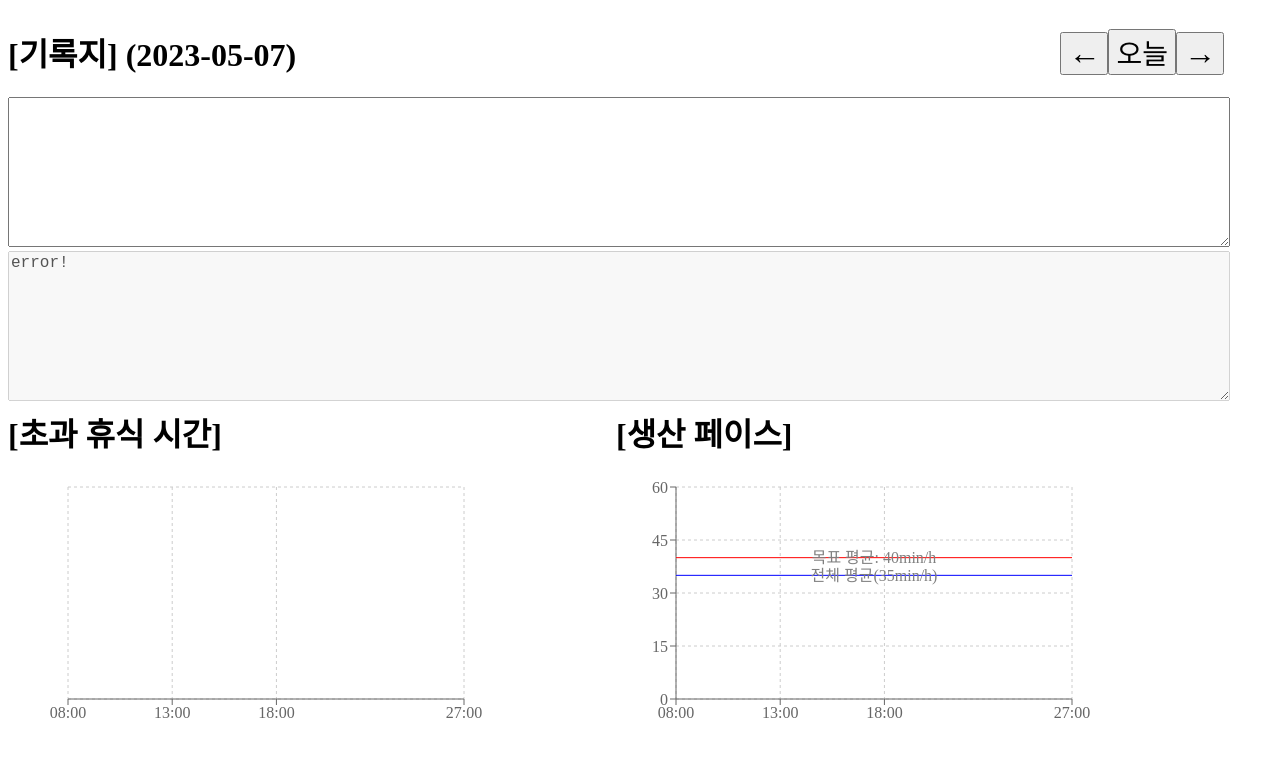
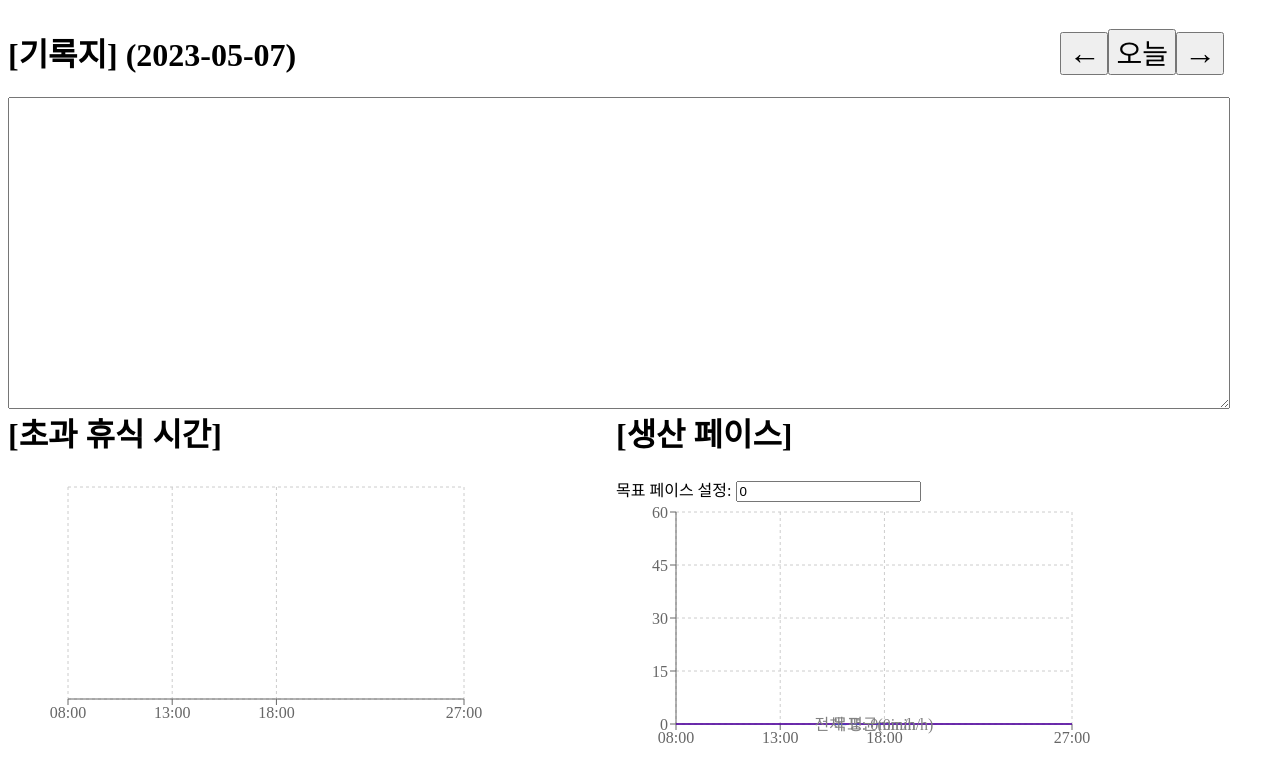
Before and after one commit to seongbin9786/my-time, a React (Vite) app: page / in a window 1280 px wide. Shown: the top 782 px of the page. Built offline with nearby package versions, Linux system fonts and the light colour scheme.

Commit message:
feat: 목표 페이스 설정 input 추가, 기타 리팩토링

```diff
--- a/src/App.tsx
+++ b/src/App.tsx
@@ -1,10 +1,11 @@
-import { PropsWithChildren, useState } from 'react';
+import { ChangeEvent, PropsWithChildren, useState } from 'react';
 
-import { avgPaceOf } from './assets/api/ProductivePaceData';
 import { AvailableRestTimeChart } from './components/charts/AvailableRestTimeChart';
 import { ProductivePaceChart } from './components/charts/ProductivePaceChart';
 import { TextLogContainer } from './components/texts/TextLogContainer';
-import { transformLogsToChartFormat } from './utils/ChartFormatTransformer';
+import { createLogsFromString } from './utils/LogConverter';
+import { avgPaceOf } from './utils/PaceUtil';
+import { loadFromStorage, saveToStorage } from './utils/Storage';
 
 const Container = (props: PropsWithChildren) => (
   <div
@@ -16,15 +17,20 @@ const Container = (props: PropsWithChildren) => (
   </div>
 );
 
+const TARGET_PACE = 'targetPace';
+const loadedTargetPace = Number.parseInt(loadFromStorage(TARGET_PACE)) || 0; // 최초 방문 시 값이 아예 없는 경우.
+
 export const App = () => {
-  const [rawLog, setRawLog] = useState('');
-  const actualLog = (() => {
-    try {
-      return transformLogsToChartFormat(rawLog);
-    } catch {
-      return [];
-    }
-  })();
+  // 완전 동기화인 경우에는 어떡하지? state를 필요는 없지 않나?
+  const [targetPace, setTargetPace] = useState(loadedTargetPace);
+  const [rawLogs, setRawLogs] = useState('');
+  const logsForCharts = createLogsFromString(rawLogs);
+
+  const updateTargetPace = (e: ChangeEvent<HTMLInputElement>) => {
+    const nextPace = Number.parseInt(e.target.value) || 0;
+    setTargetPace(nextPace);
+    saveToStorage(TARGET_PACE, nextPace + '');
+  };
 
   return (
     <div
@@ -36,17 +42,22 @@ export const App = () => {
         gridTemplateRows: '1fr 1fr',
       }}
     >
-      <TextLogContainer onLogUpdate={setRawLog} />
+      <TextLogContainer onLogUpdate={setRawLogs} />
       <Container>
         <h1>[초과 휴식 시간]</h1>
-        <AvailableRestTimeChart logs={actualLog} />
+        <AvailableRestTimeChart logs={logsForCharts} />
       </Container>
       <Container>
         <h1>[생산 페이스]</h1>
+        <div>
+          <span>목표 페이스 설정: </span>
+          <input value={targetPace} onChange={updateTargetPace} />
+        </div>
         <ProductivePaceChart
-          data={actualLog}
-          totalAvg={35}
-          todayAvg={avgPaceOf(actualLog)}
+          data={logsForCharts}
+          totalAvg={0}
+          targetPace={targetPace}
+          todayAvg={avgPaceOf(logsForCharts)}
         />
       </Container>
     </div>
--- a/src/assets/api/ProductivePaceData.ts
+++ /dev/null
@@ -1,42 +0,0 @@
-import { minutesToTimeString } from '../../utils/DateUtil';
-
-export interface ProductivePace {
-  offset: number;
-  pace: number;
-}
-
-export const avgPaceOf = (logs: ProductivePace[]) =>
-  Math.floor(logs.reduce((acc, cur) => acc + cur.pace, 0) / logs.length);
-
-const UNIT = 30;
-
-/**
- * 평평하게 만듬
- */
-export const levelOutProductivePace = (logs: ProductivePace[]) => {
-  const result = [];
-  //let curLog = logs[0]; // 단순 시작시간임. productive 여부가 없어야 할 듯.
-  result.push(logs[0]);
-  for (let i = 1; i < logs.length; i++) {
-    const curLog = logs[i - 1];
-    const nextLog = logs[i];
-    const curMinutes = curLog.offset;
-    const nextMinutes = nextLog.offset;
-    const timeDiff = nextMinutes - curMinutes;
-    const paceDiff = nextLog.pace - curLog.pace;
-    const numOfBlocks =
-      timeDiff % UNIT > 0
-        ? // 만약 끝나는 시간이 curLog.name + UNIT % 0 이면 중복됨. 아니면 중복 안 됨.
-          Math.floor(timeDiff / UNIT) + 1
-        : Math.floor(timeDiff / UNIT);
-
-    for (let j = 1; j < numOfBlocks; j++) {
-      result.push({
-        name: minutesToTimeString(curLog.offset + UNIT * j),
-        pace: Math.floor(curLog.pace + (paceDiff / numOfBlocks) * j),
-      });
-    }
-    result.push(nextLog);
-  }
-  return result;
-};
--- a/src/components/charts/AvailableRestTimeChart.tsx
+++ b/src/components/charts/AvailableRestTimeChart.tsx
@@ -8,8 +8,8 @@ import {
   YAxis,
 } from 'recharts';
 
-import { Log } from '../../assets/api/AvailableRestTimeData';
 import { minutesToTimeString } from '../../utils/DateUtil';
+import { Log } from '../../utils/PaceUtil';
 
 interface AvailableRestTimeChartProps {
   logs: Log[];
@@ -40,8 +40,6 @@ export const AvailableRestTimeChart = ({
   };
 
   const off = gradientOffset();
-
-  console.log(data);
 
   return (
     <ResponsiveContainer width="80%" height="70%">
--- a/src/components/texts/TextLogContainer.tsx
+++ b/src/components/texts/TextLogContainer.tsx
@@ -1,4 +1,4 @@
-import React, { useEffect, useMemo, useState } from 'react';
+import React, { useEffect, useState } from 'react';
 
 import {
   getDateStringDayAfter,
@@ -6,12 +6,11 @@ import {
   getTodayString,
 } from '../../utils/DateUtil';
 import { loadFromStorage, saveToStorage } from '../../utils/Storage';
-import { convertTimeFormat } from '../../utils/TimeFormatConverter';
 
 /**
  * 다른 탭에서 발생한 storage 이벤트를 받아 실시간 최신 값으로 갱신
  */
-const listneOnChangesFromAnotherTab = (
+const listenOnChangesFromAnotherTab = (
   currentDate: string,
   setRawLog: (log: string) => void
 ) => {
@@ -32,22 +31,14 @@ interface TextLogContainerProps {
   onLogUpdate: (result: string) => void;
 }
 
+type DateProvider = (date: string) => string;
+
 export const TextLogContainer = ({ onLogUpdate }: TextLogContainerProps) => {
   const [currentDate, setCurrentDate] = useState(getTodayString());
   const [rawLog, setRawLog] = useState(loadFromStorage(currentDate));
-  const formatted = useMemo(() => {
-    // memoize
-    try {
-      const result = convertTimeFormat(rawLog);
-      onLogUpdate(result);
-      return result;
-    } catch (e) {
-      console.log(e);
-    }
-    return 'error!';
-  }, [rawLog]);
 
-  const goToDate = (dateProvider: (currentDate: string) => string) => {
+  // TODO: 이걸 useLocalStorage로 뺄 수 있을까?
+  const goToDate = (dateProvider: DateProvider) => {
     saveToStorage(currentDate, rawLog);
 
     const targetDate = dateProvider(currentDate);
@@ -67,7 +58,8 @@ export const TextLogContainer = ({ onLogUpdate }: TextLogContainerProps) => {
   };
 
   useEffect(() => {
-    listneOnChangesFromAnotherTab(currentDate, setRawLog);
+    onLogUpdate(rawLog);
+    listenOnChangesFromAnotherTab(currentDate, setRawLog);
   }, []);
 
   return (
@@ -101,21 +93,12 @@ export const TextLogContainer = ({ onLogUpdate }: TextLogContainerProps) => {
       <textarea
         style={{
           width: '100%',
-          height: '40%',
+          height: '85%',
           fontSize: 16,
         }}
         value={rawLog}
         onChange={handleChange}
       />
-      <textarea
-        style={{
-          width: '100%',
-          height: '40%',
-          fontSize: 16,
-        }}
-        value={formatted}
-        disabled
-      />
     </div>
   );
 };
--- a/src/utils/ChartFormatTransformer.ts
+++ /dev/null
@@ -1,73 +0,0 @@
-import { timeStringToMinutes } from './DateUtil';
-import { extractTimeRangeAndText } from './TimeRangeFormatter';
-
-const minutesOf = (timeStr: string) => {
-  const [h, m] = timeStr.split(':');
-  return Number.parseInt(h) * 60 + Number.parseInt(m);
-};
-
-const diffBetweenTimeStrings = (startedAt: string, endedAt: string) =>
-  timeStringToMinutes(endedAt) - timeStringToMinutes(startedAt);
-
-const timeDiffAndText = (log: string) => {
-  const [, startedAt, endedAt, plusMinus, text] = extractTimeRangeAndText(log);
-
-  return {
-    startedAt,
-    endedAt,
-    delta: diffBetweenTimeStrings(startedAt, endedAt),
-    productive: plusMinus === '+',
-    text,
-  };
-};
-
-const paceOf = (curProductive: number, wokeUpAt: string, endedAt: string) =>
-  Math.floor((curProductive * 60) / diffBetweenTimeStrings(wokeUpAt, endedAt));
-
-/**
- * ProductivePace, AvailableRestTime 차트에 맞게 변환
- */
-export const transformLogsToChartFormat = (rawLogs: string) => {
-  const logs = rawLogs.trim().split('\n'); // 첫, 끝 원소 제거 (빈 문자열임)
-  const parsedLogs = logs.map(timeDiffAndText);
-  const { startedAt: wokeUpAt, endedAt, delta, productive } = parsedLogs[0];
-  const curProductive = productive ? delta : 0;
-
-  // 첫번째 로그
-  const initialData = [
-    {
-      offset: minutesOf(wokeUpAt),
-      direction: '',
-      productive: 0,
-      wasted: 0,
-      pace: 0,
-    },
-    {
-      offset: minutesOf(endedAt),
-      direction: productive ? 'productive' : 'wasted',
-      productive: curProductive,
-      wasted: !productive ? delta : 0,
-      pace: paceOf(curProductive, wokeUpAt, endedAt),
-    },
-  ];
-
-  // 이러면 또 타이핑이 되네. 신기함.
-  const result = [...initialData];
-
-  for (let i = 1; i < parsedLogs.length; i++) {
-    const { productive: prevProductive, wasted: prevWasted } = result[i];
-    const { endedAt, delta, productive } = parsedLogs[i];
-
-    const curProductive = prevProductive + (productive ? delta : 0);
-
-    result.push({
-      offset: minutesOf(endedAt),
-      direction: productive ? 'productive' : 'wasted',
-      productive: curProductive,
-      wasted: prevWasted + (!productive ? delta : 0),
-      pace: paceOf(curProductive, wokeUpAt, endedAt),
-    });
-  }
-
-  return result;
-};
--- /dev/null
+++ b/src/utils/LogConverter.ts
@@ -0,0 +1,98 @@
+import { timeStringToMinutes } from './DateUtil';
+import { divideLogsIntoTimeUnit, Log } from './PaceUtil';
+import { convertTimeFormat } from './TimeFormatConverter';
+import { extractTimeRangeAndText } from './TimeRangeFormatter';
+
+const minutesOf = (timeStr: string) => {
+  const [h, m] = timeStr.split(':');
+  return Number.parseInt(h) * 60 + Number.parseInt(m);
+};
+
+const diffBetweenTimeStrings = (startedAt: string, endedAt: string) =>
+  timeStringToMinutes(endedAt) - timeStringToMinutes(startedAt);
+
+interface TempLogFormat {
+  startedAt: string;
+  endedAt: string;
+  delta: number;
+  productive: boolean;
+  text: string;
+}
+
+const timeDiffAndText = (log: string): TempLogFormat => {
+  const [, startedAt, endedAt, plusMinus, text] = extractTimeRangeAndText(log);
+
+  return {
+    startedAt,
+    endedAt,
+    delta: diffBetweenTimeStrings(startedAt, endedAt),
+    productive: plusMinus === '+',
+    text,
+  };
+};
+
+const paceOf = (curProductive: number, wokeUpAt: string, endedAt: string) =>
+  Math.floor((curProductive * 60) / diffBetweenTimeStrings(wokeUpAt, endedAt));
+
+const initializeLogsWithFirstLog = (firstLog: TempLogFormat): Log[] => {
+  const { startedAt, endedAt, delta, productive } = firstLog;
+  const sumOfProductive = productive ? delta : 0;
+
+  return [
+    {
+      offset: minutesOf(startedAt),
+      direction: '',
+      productive: 0,
+      wasted: 0,
+      pace: 0,
+    },
+    {
+      offset: minutesOf(endedAt),
+      direction: productive ? 'productive' : 'wasted',
+      productive: sumOfProductive,
+      wasted: !productive ? delta : 0,
+      pace: paceOf(sumOfProductive, startedAt, endedAt),
+    },
+  ];
+};
+
+/**
+ * 기록 시각 별 누적 생산, 소비 시간 로그를 생성한다.
+ */
+const generateAccumulatedLog = (rawLogs: string): Log[] => {
+  const splittedLogs = rawLogs.trim().split('\n'); // 첫, 끝 원소 제거 (빈 문자열임)
+  const [firstLog, ...logs] = splittedLogs.map(timeDiffAndText);
+  const { startedAt: wokeUpAt } = firstLog;
+  const result = initializeLogsWithFirstLog(firstLog);
+
+  for (let i = 0; i < logs.length; i++) {
+    const { productive: prevProductive, wasted: prevWasted } = result[i + 1];
+    const { endedAt, delta, productive } = logs[i];
+
+    const sumOfProductive = prevProductive + (productive ? delta : 0);
+    const sumOfWasted = prevWasted + (!productive ? delta : 0);
+
+    result.push({
+      offset: minutesOf(endedAt),
+      direction: productive ? 'productive' : 'wasted',
+      productive: sumOfProductive,
+      wasted: sumOfWasted,
+      pace: paceOf(sumOfProductive, wokeUpAt, endedAt),
+    });
+  }
+
+  return result;
+};
+
+// TODO: 현재 시각보다 뒤의 시각 입력 시 오류를 알려야 함.
+// --> time format할 때와 addCurrentTime할 때 알 수 있음.
+export const createLogsFromString = (rawLog: string) => {
+  try {
+    const formatted = convertTimeFormat(rawLog);
+    const accumulated = generateAccumulatedLog(formatted);
+    return divideLogsIntoTimeUnit(accumulated);
+  } catch (e) {
+    console.log('createLogsFromString:', e);
+    return [];
+  }
+};
--- /dev/null
+++ b/src/utils/PaceUtil.ts
@@ -0,0 +1,59 @@
+export interface Log {
+  offset: number;
+  pace: number;
+
+  // Log와 포멧 통합
+  direction: string;
+  productive: number;
+  wasted: number;
+}
+
+export const avgPaceOf = (logs: Log[]) =>
+  Math.floor(logs.reduce((acc, cur) => acc + cur.pace, 0) / logs.length);
+
+const UNIT = 10;
+
+/**
+ * 로그를 단위 시간마다 쪼개서 단위 시간 별로 조회할 수 있게 만든다.
+ */
+export const divideLogsIntoTimeUnit = (logs: Log[]): Log[] => {
+  const result = [];
+  result.push(logs[0]);
+
+  for (let i = 1; i < logs.length; i++) {
+    const curLog = logs[i - 1];
+    const nextLog = logs[i];
+    const curMinutes = curLog.offset;
+    const nextMinutes = nextLog.offset;
+    const timeDiff = nextMinutes - curMinutes;
+    const paceDiff = nextLog.pace - curLog.pace;
+
+    // productive, wasted도 추가해줘야 함.
+    const productiveDiff = nextLog.productive - curLog.productive;
+    const wastedDiff = nextLog.wasted - curLog.wasted;
+
+    const numOfBlocks =
+      timeDiff % UNIT > 0
+        ? // 만약 끝나는 시간이 curLog.offset + UNIT % 0 이면 중복됨. 아니면 중복 안 됨.
+          Math.floor(timeDiff / UNIT) + 1
+        : Math.floor(timeDiff / UNIT);
+
+    for (let j = 1; j < numOfBlocks; j++) {
+      const productiveDirection = nextLog.direction === 'productive';
+
+      result.push({
+        offset: Math.floor(curLog.offset + UNIT * j),
+        direction: curLog.direction,
+        productive: productiveDirection
+          ? Math.floor(curLog.productive + (productiveDiff / numOfBlocks) * j)
+          : curLog.productive,
+        wasted: !productiveDirection
+          ? Math.floor(curLog.wasted + (wastedDiff / numOfBlocks) * j)
+          : curLog.wasted,
+        pace: Math.floor(curLog.pace + (paceDiff / numOfBlocks) * j),
+      });
+    }
+    result.push(nextLog);
+  }
+  return result;
+};
```
Also changed, not shown: src/components/charts/ProductivePaceChart.tsx (+9 -3 lines), src/utils/DateUtil.ts (+5 -3 lines).
